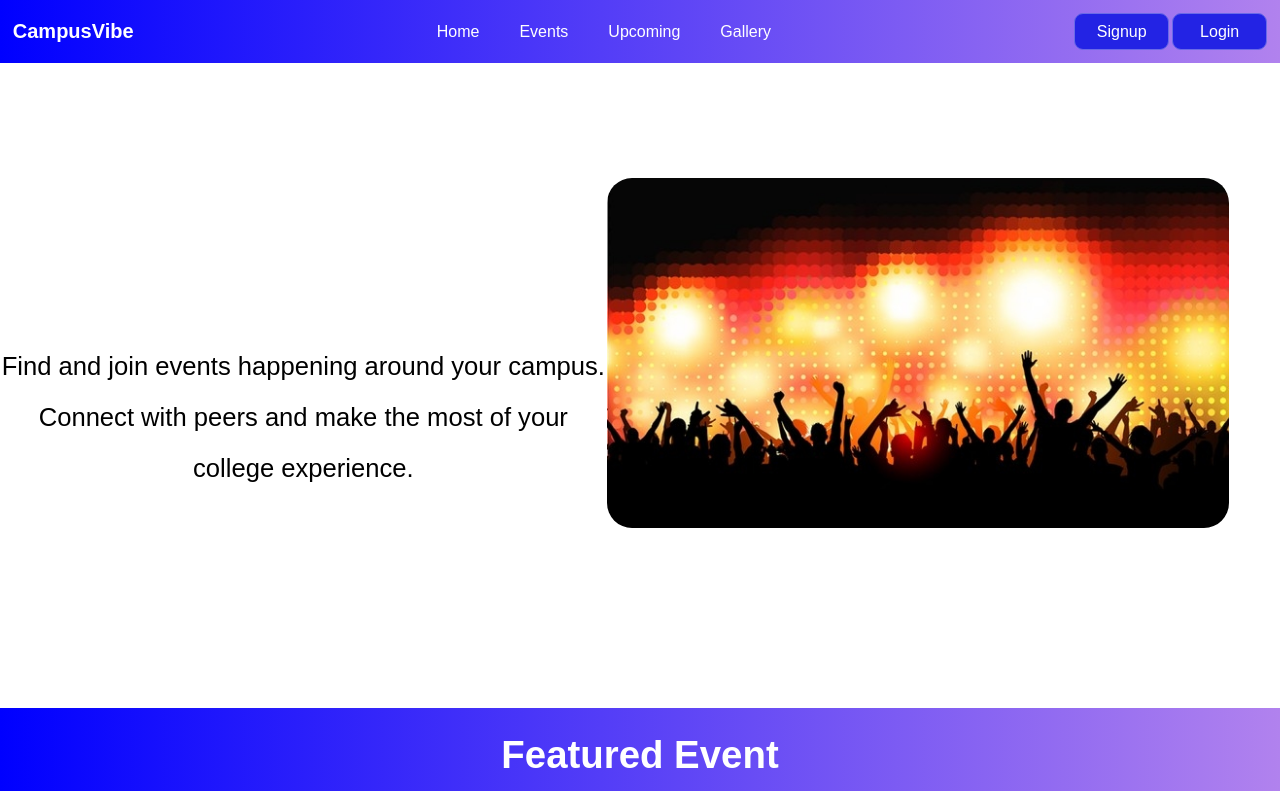
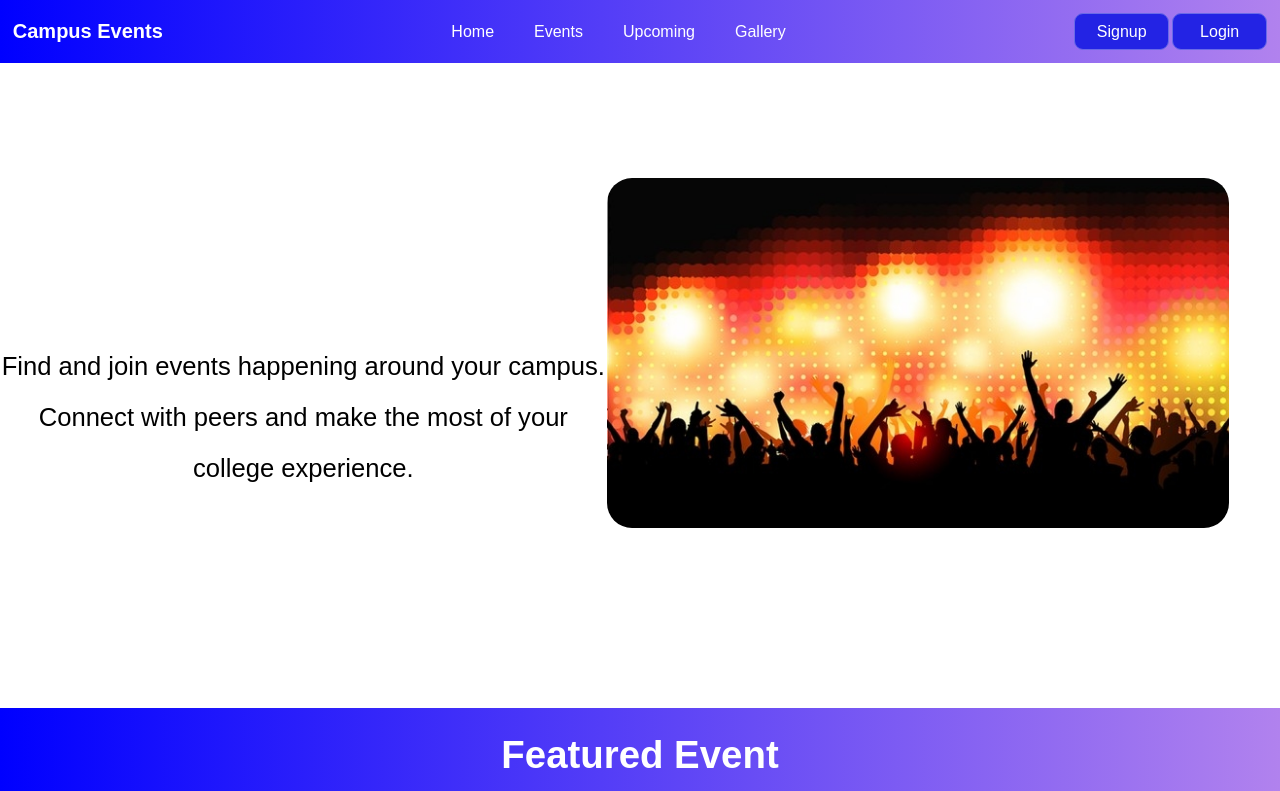
Before and after one commit to Code-Akhilsai/Campus-Events, a React (Vite) app in the folder college-project/: page / in a window 1280 px wide. Shown: the top 791 px of the page. Built offline with nearby package versions, Linux system fonts and the light colour scheme; no server answers.

Commit message:
Update titles in Intro, Menu, Rintro, and Rmenu components for branding consistency

```diff
--- a/college-project/src/Pages/Components/Intro.jsx
+++ b/college-project/src/Pages/Components/Intro.jsx
@@ -15,7 +15,7 @@ const Intro = () => {
   return (
     <>
       <section className="intro_cont">
-        <p className="intro_title">Discover CampusVibe</p>
+        <p className="intro_title">Discover Campus Events</p>
         <div className="intro_cont2">
           <img
             src={Image1}
@@ -25,7 +25,7 @@ const Intro = () => {
           <div className="intro_cont3">
             <h1 className="intro_title2">
               <p className="animate__animated animate__fadeInLeft">
-                Discover CampusVibe
+                Discover Campus Events
               </p>
             </h1>
 
--- a/college-project/src/Pages/Components/Menu.jsx
+++ b/college-project/src/Pages/Components/Menu.jsx
@@ -25,7 +25,7 @@ const Menu = () => {
   return (
     <>
       <div className="menu_cont">
-        <p className="title">CampusVibe</p>
+        <p className="title">Campus Events</p>
         <nav className="links">
           <a>Home</a>
           <a href="/eventpage">Events</a>
--- a/college-project/src/Pages/Roles/Rintro.jsx
+++ b/college-project/src/Pages/Roles/Rintro.jsx
@@ -5,7 +5,7 @@ const Rintro = () => {
   return (
     <>
       <section className="intro_cont">
-        <p className="intro_title">Discover EventForge</p>
+        <p className="intro_title">Discover Campus Events</p>
         <div className="intro_cont2">
           <img
             src={Image1}
--- a/college-project/src/Pages/Roles/Rmenu.jsx
+++ b/college-project/src/Pages/Roles/Rmenu.jsx
@@ -18,7 +18,7 @@ const Rmenu = ({ handleLogoutt, userRole }) => {
   return (
     <>
       <div className="menu_cont">
-        <p className="title">CampusVibe</p>
+        <p className="title">Campus Events</p>
         <nav className="links">
           <a>Home</a>
           <a>Events</a>
```
